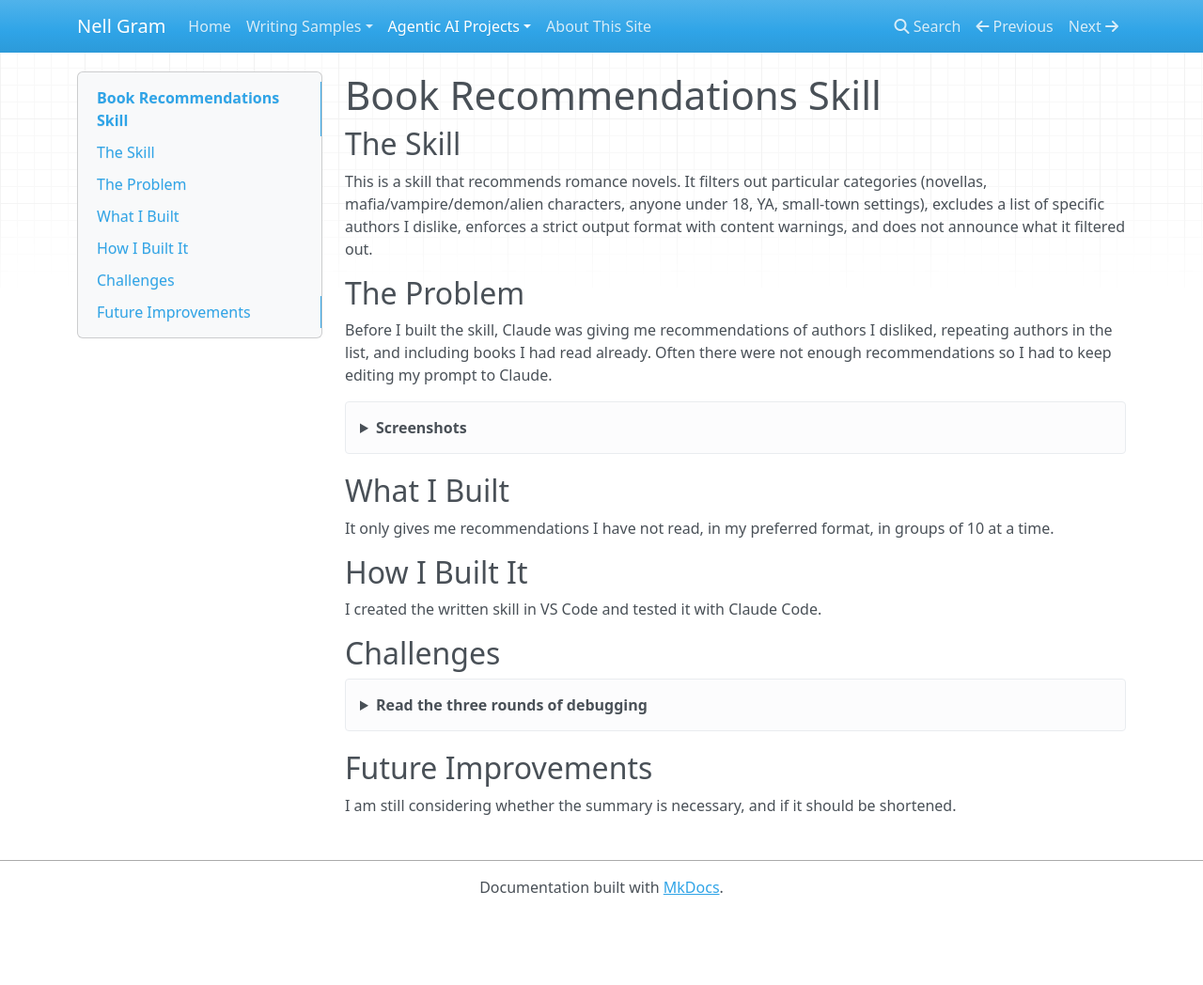
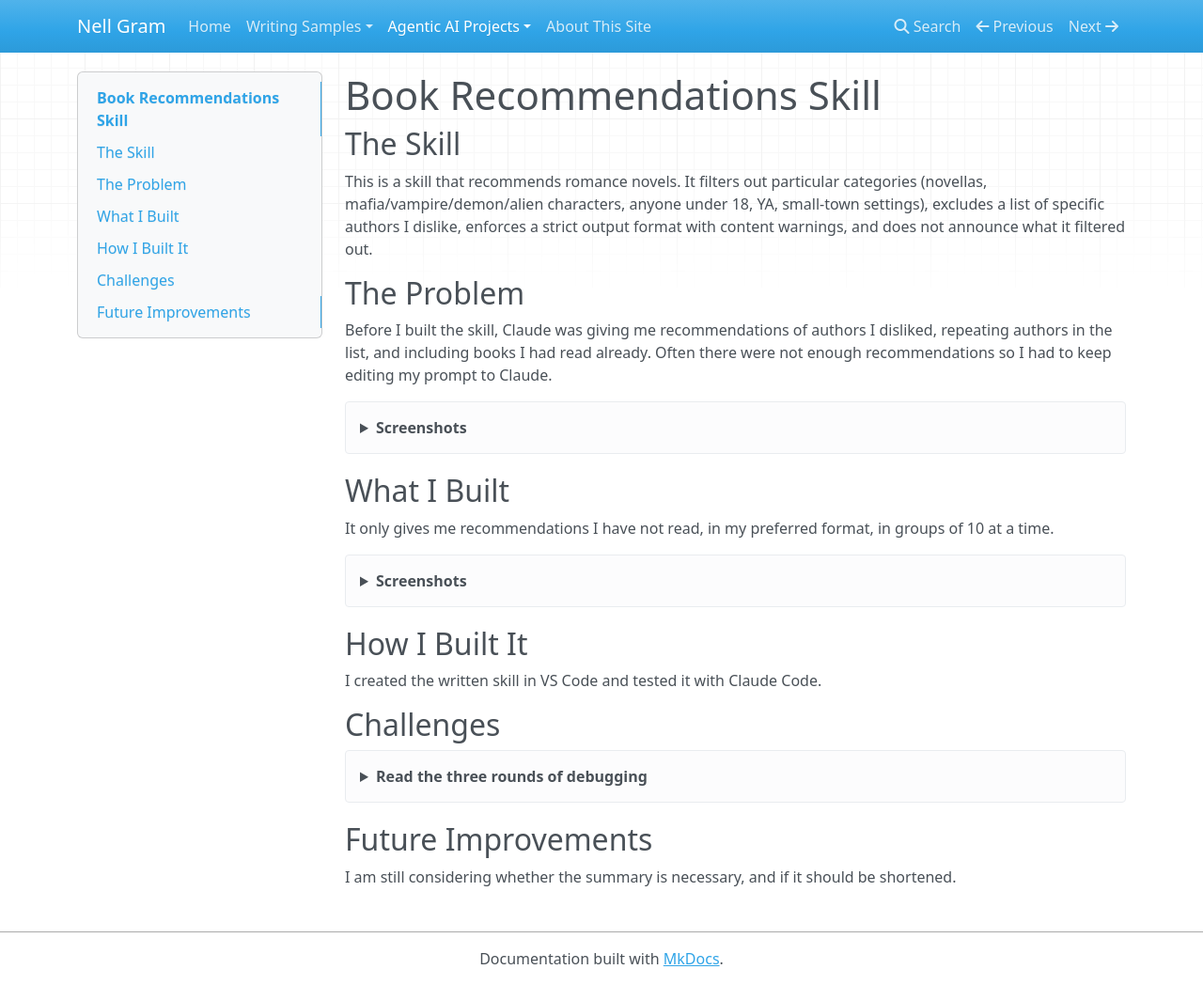
Before and after one commit to nellcgram/nellcgram.github.io, an MkDocs documentation site: the page built from docs/agentic-projects/book-recommendations-case-study.md, in a window 1280 px wide and 1048 px high. Shown: the whole window at 94% size. Built offline with MkDocs 1.6.1, drawn with Linux system fonts in a browser that asks for light colours; nearby versions of some CDN libraries.

Commit message:
Fix images inside collapsible sections, re-add What I Built screenshots
Enables the md_in_html markdown extension so markdown (images,
captions) inside <details markdown="1"> blocks actually renders
instead of being left as literal text - the collapsible sections
added in the previous commit were silently broken without it.
Also re-adds the 1.png/2.png/3.png screenshots under What I Built,
which had been dropped during an earlier merge conflict resolution.

Co-Authored-By: Claude Sonnet 5 <noreply@anthropic.com>
Claude-Session: https://claude.ai/code/session_01TkaAJgfQPqoRm1fDES1rJd

```diff
--- a/docs/agentic-projects/book-recommendations-case-study.md
+++ b/docs/agentic-projects/book-recommendations-case-study.md
@@ -8,7 +8,7 @@ This is a skill that recommends romance novels. It filters out particular catego
 
 Before I built the skill, Claude was giving me recommendations of authors I disliked, repeating authors in the list, and including books I had read already. Often there were not enough recommendations so I had to keep editing my prompt to Claude.
 
-<details>
+<details markdown="1">
 <summary>Screenshots</summary>
 
 Here is my first prompt.
@@ -28,12 +28,23 @@ Here is my first attempt to change project settings to get a more specific resul
 ## What I Built
 It only gives me recommendations I have not read, in my preferred format, in groups of 10 at a time.
 
+<details markdown="1">
+<summary>Screenshots</summary>
+
+![Book Recommendations Skill 1](../images/1.png)
+
+![Book Recommendations Skill 2](../images/2.png)
+
+![Book Recommendations Skill 3](../images/3.png)
+
+</details>
+
 ## How I Built It
 I created the written skill in VS Code and tested it with Claude Code.
 
 ## Challenges
 
-<details>
+<details markdown="1">
 <summary>Read the three rounds of debugging</summary>
 
 In the first round of testing, I had a missing closing "---" that would have broken the file. I also had a sentence that contradicted itself (it said no children but also allowed for children in the epilogue).
--- a/mkdocs.yml
+++ b/mkdocs.yml
@@ -1,6 +1,8 @@
 site_name: Nell Gram
 site_url: https://nellcgram.github.io/
 use_directory_urls: false
+markdown_extensions:
+  - md_in_html
 nav:
   - Home: index.md
   - Writing Samples:
```
